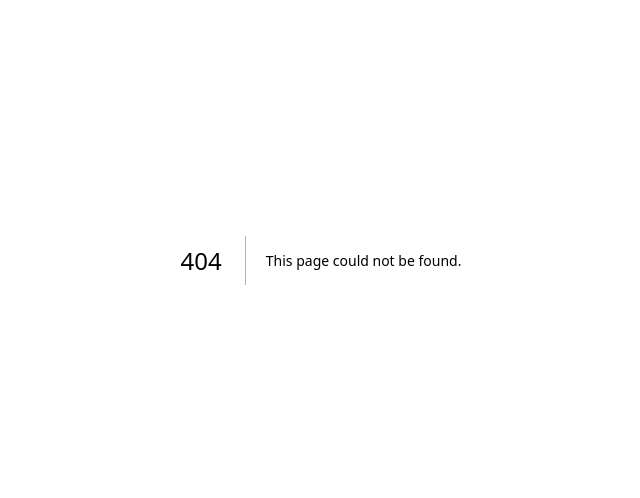
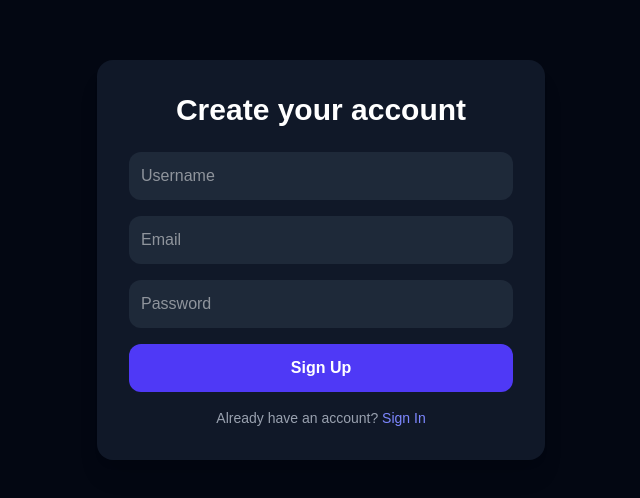
Before and after one commit to DawoodAkram/BotStreet, a Next.js app in the folder client/botstreet/: page /signup in a window 1280 px wide. Before the commit this address had no page. Shown: the part 140-638 px from the top of the page, without its empty margins (319-959 px from the left). Built offline with nearby package versions, Linux system fonts and the light colour scheme.

Commit message:
auth pages

```diff
--- /dev/null
+++ b/client/botstreet/pages/signin.jsx
@@ -0,0 +1,34 @@
+// pages/signin.tsx
+import Link from 'next/link';
+
+export default function SignIn() {
+  return (
+    <div className="min-h-screen bg-gray-950 text-white flex items-center justify-center p-4">
+      <div className="w-full max-w-md bg-gray-900 rounded-2xl shadow-xl p-8">
+        <h2 className="text-3xl font-bold mb-6 text-center">Welcome back</h2>
+        <form className="space-y-4">
+          <input
+            type="email"
+            placeholder="Email"
+            className="w-full p-3 bg-gray-800 rounded-xl focus:outline-none focus:ring-2 focus:ring-indigo-500"
+          />
+          <input
+            type="password"
+            placeholder="Password"
+            className="w-full p-3 bg-gray-800 rounded-xl focus:outline-none focus:ring-2 focus:ring-indigo-500"
+          />
+          <button
+            type="submit"
+            className="w-full bg-indigo-600 hover:bg-indigo-500 transition p-3 rounded-xl font-semibold"
+          >
+            Sign In
+          </button>
+        </form>
+        <p className="text-center text-sm text-gray-400 mt-4">
+          Don&apos;t have an account?{' '}
+          <Link href="/signup" className="text-indigo-400 hover:underline">Sign Up</Link>
+        </p>
+      </div>
+    </div>
+  );
+}
--- /dev/null
+++ b/client/botstreet/pages/signup.jsx
@@ -0,0 +1,39 @@
+// pages/signup.tsx
+import Link from 'next/link';
+
+export default function SignUp() {
+  return (
+    <div className="min-h-screen bg-gray-950 text-white flex items-center justify-center p-4">
+      <div className="w-full max-w-md bg-gray-900 rounded-2xl shadow-xl p-8">
+        <h2 className="text-3xl font-bold mb-6 text-center">Create your account</h2>
+        <form className="space-y-4">
+          <input
+            type="text"
+            placeholder="Username"
+            className="w-full p-3 bg-gray-800 rounded-xl focus:outline-none focus:ring-2 focus:ring-indigo-500"
+          />
+          <input
+            type="email"
+            placeholder="Email"
+            className="w-full p-3 bg-gray-800 rounded-xl focus:outline-none focus:ring-2 focus:ring-indigo-500"
+          />
+          <input
+            type="password"
+            placeholder="Password"
+            className="w-full p-3 bg-gray-800 rounded-xl focus:outline-none focus:ring-2 focus:ring-indigo-500"
+          />
+          <button
+            type="submit"
+            className="w-full bg-indigo-600 hover:bg-indigo-500 transition p-3 rounded-xl font-semibold"
+          >
+            Sign Up
+          </button>
+        </form>
+        <p className="text-center text-sm text-gray-400 mt-4">
+          Already have an account?{' '}
+          <Link href="/signin" className="text-indigo-400 hover:underline">Sign In</Link>
+        </p>
+      </div>
+    </div>
+  );
+}
```
